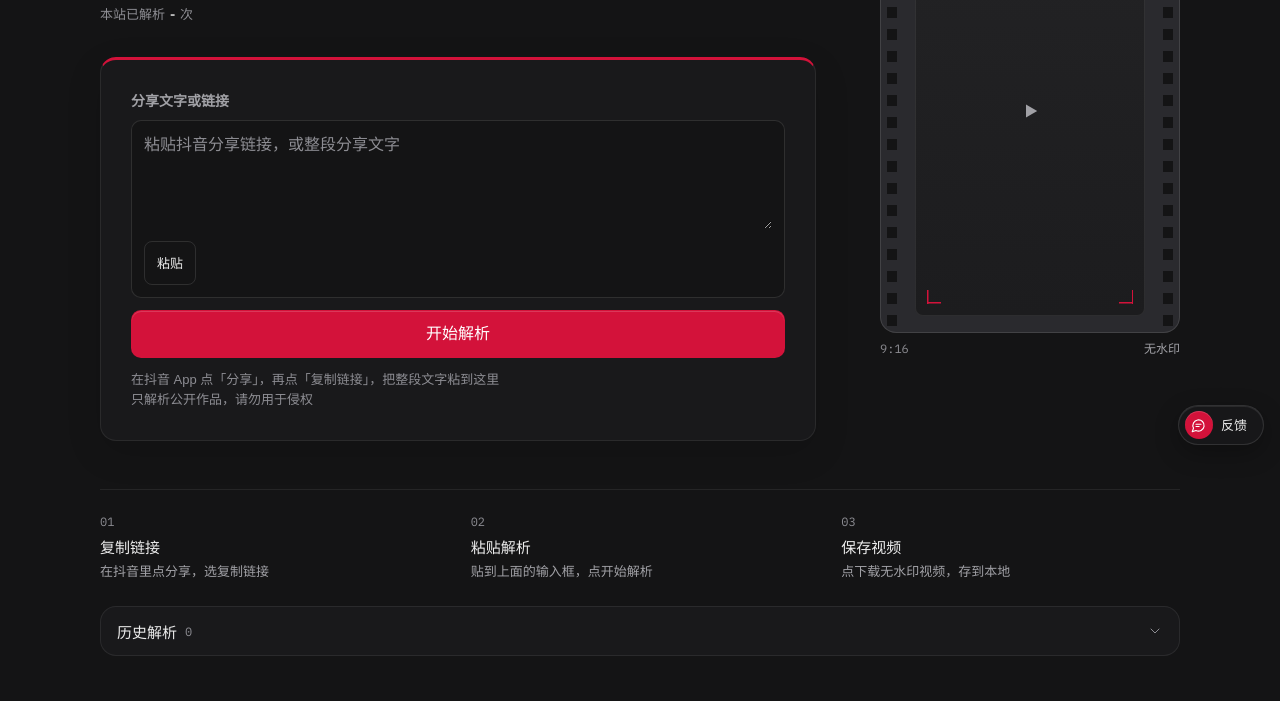
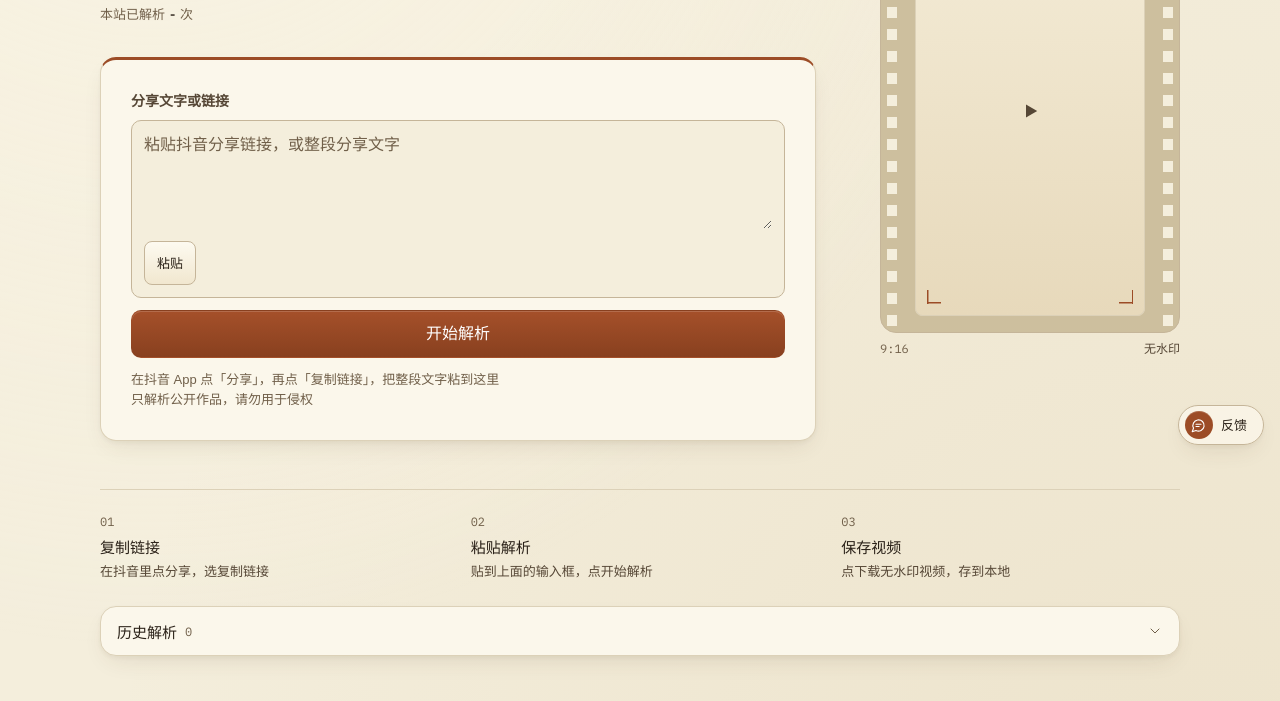
Before and after one commit to xiweiniboss-cmd/douyinqushuiyintest, a plain HTML site: page index.html in a window 1280 px wide. Shown: the part 339-1040 px from the top of the page. Drawn offline with Linux system fonts and the light colour scheme; no server answers.

Commit message:
界面换成米黄纸面与陶土色按钮

```diff
--- a/jiexi.css
+++ b/jiexi.css
@@ -1,29 +1,4 @@
-/* ==========================================================================
-   解析站界面
-   --------------------------------------------------------------------------
-   抖音、快手、小红书、B站、微博、YouTube、TikTok 共用这一份。
-   换站时只改文案里的产品名，和下面三行颜色。其余间距、字号、圆角、
-   组件不要另起一套。
-
-   抖音   --jx-accent #d3123a   --jx-accent-hover #e21842   --jx-accent-text #ff9aab
-   快手   #c2410c               #ea580c                     #fdba74
-   小红书 #be123c               #e11d48                     #fda4af
-   B站    #0369a1               #0284c7                     #7dd3fc
-   微博   #be123c               #e11d48                     #fda4af
-   YouTube #b91c1c              #dc2626                     #fca5a5
-   TikTok 与抖音同一套红，不要红青渐变
-
-   白字叠在 --jx-accent 上需要至少 4.5:1。上面抖音这组已核过：
-   白 / #d3123a = 5.36，白 / #e21842 = 4.73，#ff9aab / #141415 = 9.17。
-   换站时用同样的方法核一次再上线。
-
-   签名：四角裁切线。只用在标志和成片画框上，表示这一帧没有水印。
-   竖幅胶片是抖音这一页的画面，别的站可以换自己的画面，chrome 留着。
-
-   间距、字号阶梯和中性色的起点来自 unslop（Damir Sokolovsky，@heydamir），
-   CC BY 4.0。https://heydamir.design/unslop
-   ========================================================================== */
-
+/* 米黄纸面与陶土色按钮。原排版参考 unslop（Damir Sokolovsky），CC BY 4.0：https://heydamir.design/unslop */
 @font-face {
   font-family: "JX Serif";
   font-style: normal;
@@ -50,28 +25,28 @@
 }
 
 :root {
-  /* 石墨中性色。表面不带色相，颜色只出现在强调色和成片画框里。 */
-  --jx-bg: #141415;
-  --jx-bg-deep: #0f0f10;
+  /* 纸面、墨色与细边框。 */
+  --jx-bg: #f4eedc;
+  --jx-bg-deep: #e9dfc6;
   --jx-film: #101012;
-  --jx-surface: #19191b;
-  --jx-raised: #232325;
-  --jx-raised-hover: #2a2a2d;
-  --jx-text: #ededed;
-  --jx-secondary: #a1a1a6;
-  --jx-muted: #8d8d93;
-  --jx-hairline: rgba(237, 237, 237, 0.08);
-  --jx-hairline-strong: rgba(237, 237, 237, 0.12);
+  --jx-surface: #fbf7eb;
+  --jx-raised: #f1e9d5;
+  --jx-raised-hover: #e8dcc1;
+  --jx-text: #2a2118;
+  --jx-secondary: #564736;
+  --jx-muted: #705f49;
+  --jx-hairline: #dcd1b8;
+  --jx-hairline-strong: #c5b599;
 
   /* 每站只改这三行。 */
-  --jx-accent: #d3123a;
-  --jx-accent-hover: #e21842;
-  --jx-accent-text: #ff9aab;
+  --jx-accent: #9c4c26;
+  --jx-accent-hover: #823c1d;
+  --jx-accent-text: #88421f;
   --jx-on-accent: #ffffff;
 
-  --jx-positive: #4cc38a;
-  --jx-negative: #ee5d62;
-  --jx-warning: #e6b35a;
+  --jx-positive: #2e6e4d;
+  --jx-negative: #ab3027;
+  --jx-warning: #835011;
 
   --jx-font: "PingFang SC", "Hiragino Sans GB", "Noto Sans SC", "Microsoft YaHei", "WenQuanYi Micro Hei", sans-serif;
   --jx-serif: "JX Serif", "Songti SC", "Noto Serif SC", "STSong", serif;
@@ -117,10 +92,10 @@
   --jx-fast: 160ms;
   --jx-enter: 420ms;
 
-  --jx-shadow-float: 0 8px 24px rgba(0, 0, 0, 0.28);
+  --jx-shadow-float: 0 2px 4px rgb(72 52 24 / 5%), 0 10px 24px -8px rgb(72 52 24 / 12%);
   --jx-highlight: inset 0 1px 0 rgba(255, 255, 255, 0.16);
 
-  color-scheme: dark;
+  color-scheme: light;
 }
 
 *,
@@ -143,7 +118,7 @@ body {
   -webkit-tap-highlight-color: transparent;
 }
 
-::selection { background: rgba(211, 18, 58, 0.35); color: var(--jx-on-accent); }
+::selection { background: var(--jx-accent); color: var(--jx-on-accent); }
 
 :focus { outline: none; }
 
@@ -413,7 +388,7 @@ button {
 .jx-strip {
   display: flex;
   width: 192px;
-  background: #2a2a2e;
+  background: #cdbf9e;
   border: 1px solid var(--jx-hairline-strong);
   border-radius: var(--jx-radius-card);
   box-shadow: var(--jx-highlight);
@@ -423,7 +398,7 @@ button {
 .jx-holes {
   flex: none;
   width: 22px;
-  background-image: linear-gradient(#141415 0 11px, transparent 11px 22px);
+  background-image: linear-gradient(var(--jx-bg) 0 11px, transparent 11px 22px);
   background-size: 10px 22px;
   background-repeat: repeat-y;
   background-position: center 6px;
@@ -442,7 +417,7 @@ button {
   justify-content: center;
   aspect-ratio: 9 / 16;
   border-radius: var(--jx-radius-control);
-  background: linear-gradient(180deg, #232325 0%, #1c1c1e 100%);
+  background: linear-gradient(180deg, #f4ecd7 0%, #e7d9bb 100%);
   box-shadow: inset 0 0 0 1px var(--jx-hairline);
   color: var(--jx-secondary);
 }
@@ -610,7 +585,7 @@ button {
 .dlprog .track {
   height: 4px;
   border-radius: 2px;
-  background: rgba(237, 237, 237, 0.12);
+  background: var(--jx-hairline-strong);
   overflow: hidden;
 }
 
@@ -1316,3 +1291,18 @@ footer a:hover { color: var(--jx-secondary); }
 }
 
 .jx-input-label { display: block; margin-bottom: 8px; color: var(--jx-secondary); font-size: 14px; font-weight: 600; }
+
+body {
+  background-image: radial-gradient(ellipse at 12% 0%, rgb(255 250 236 / 48%), transparent 58%),
+    radial-gradient(ellipse at 94% 100%, rgb(181 145 81 / 12%), transparent 65%);
+}
+
+.card, .jxh { box-shadow: 0 2px 4px rgb(72 52 24 / 5%), 0 10px 24px -8px rgb(72 52 24 / 12%); }
+.btn:not(.ghost):not(:disabled), .btn-ok { background-image: linear-gradient(180deg, #a5502a, #88401f); }
+.btn:not(.ghost):hover:not(:disabled), .btn-ok:hover { background: #843d1f; }
+.btn.ghost, .jx-field .btn.ghost { background: linear-gradient(180deg, #fdfaf0, #f1e7cf); }
+.btn.ghost:hover, .jx-field .btn.ghost:hover { background: var(--jx-raised-hover); }
+.btn:focus-visible { outline-color: var(--jx-accent); }
+
+.jx-copy h1 { font-style: oblique 8deg; }
+.jx-brand-sub { font-family: "Songti SC", "STSong", "Noto Serif SC", "Noto Serif CJK SC", Georgia, serif; font-style: italic; letter-spacing: .03em; }
```
Also changed, not shown: index.html (+3 -3 lines).
